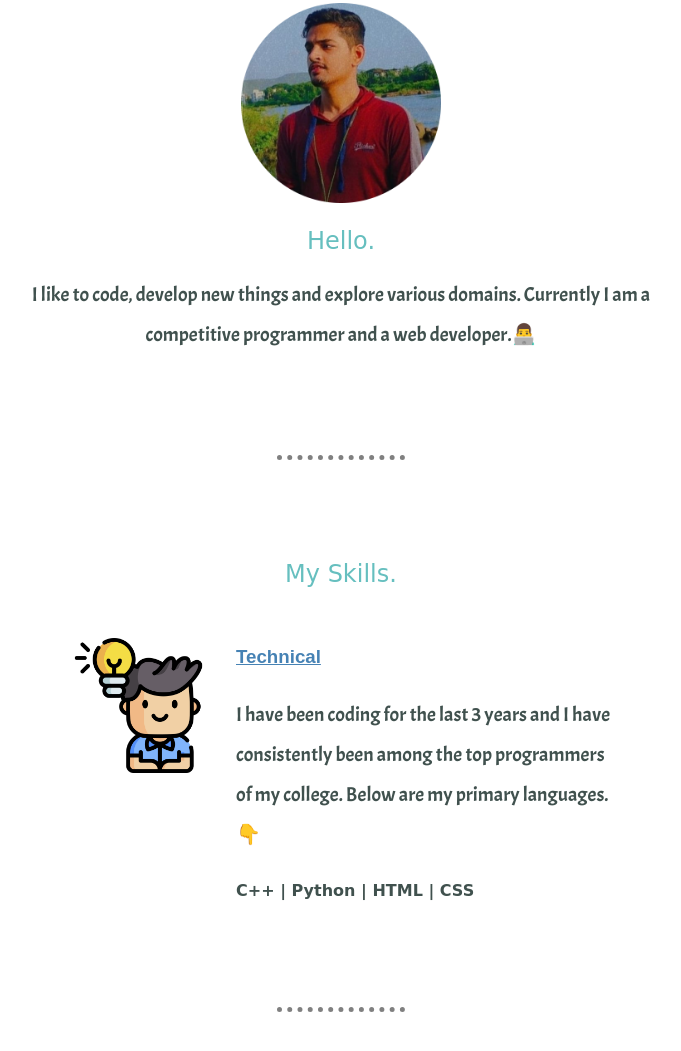
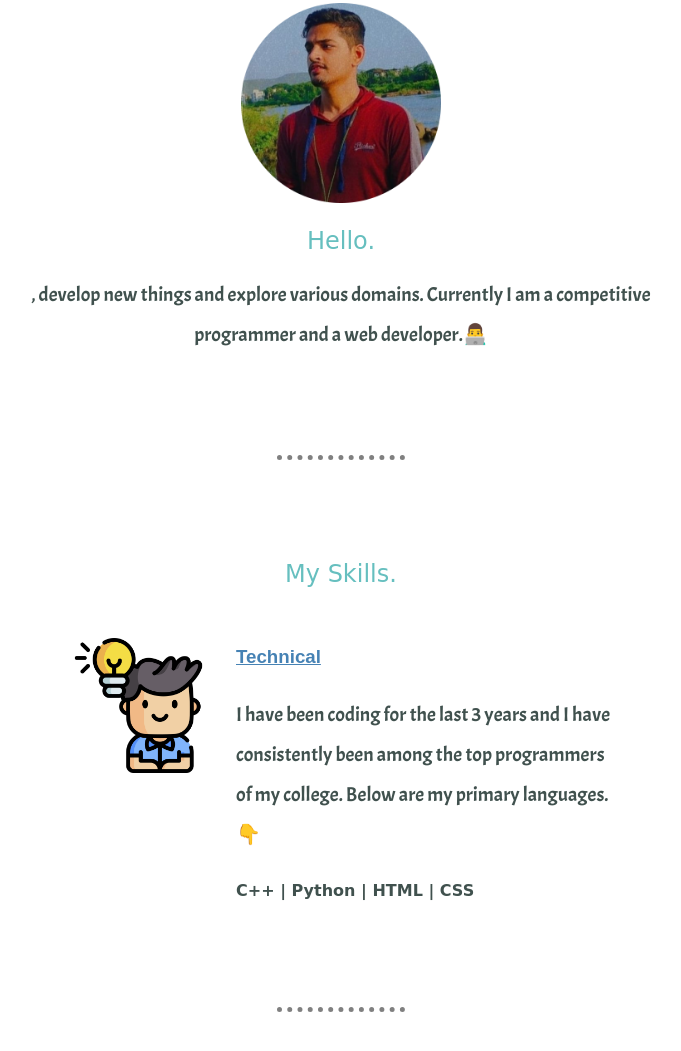
Before and after one commit to Ashuu02/my_site, a plain HTML site: page index.html in a window 1280 px wide. Shown: the part 632-1683 px from the top of the page, without its empty margins (299-980 px from the left). Drawn offline with Linux system fonts and the light colour scheme.

Commit message:
Update index.html

```diff
--- a/index.html
+++ b/index.html
@@ -21,7 +21,7 @@
         <div class="profile">
           <img src="images/profile_pic2.png" alt="profile-pic" height="200px">
           <h2>Hello.</h2>
-          <p class="code_intro">I like to code, develop new things and explore various domains. Currently I am a competitive programmer and a web developer.👨‍💻</p>
+          <p class="code_intro">, develop new things and explore various domains. Currently I am a competitive programmer and a web developer.👨‍💻</p>
         </div>
         <hr>
         <div class="skills">
```
